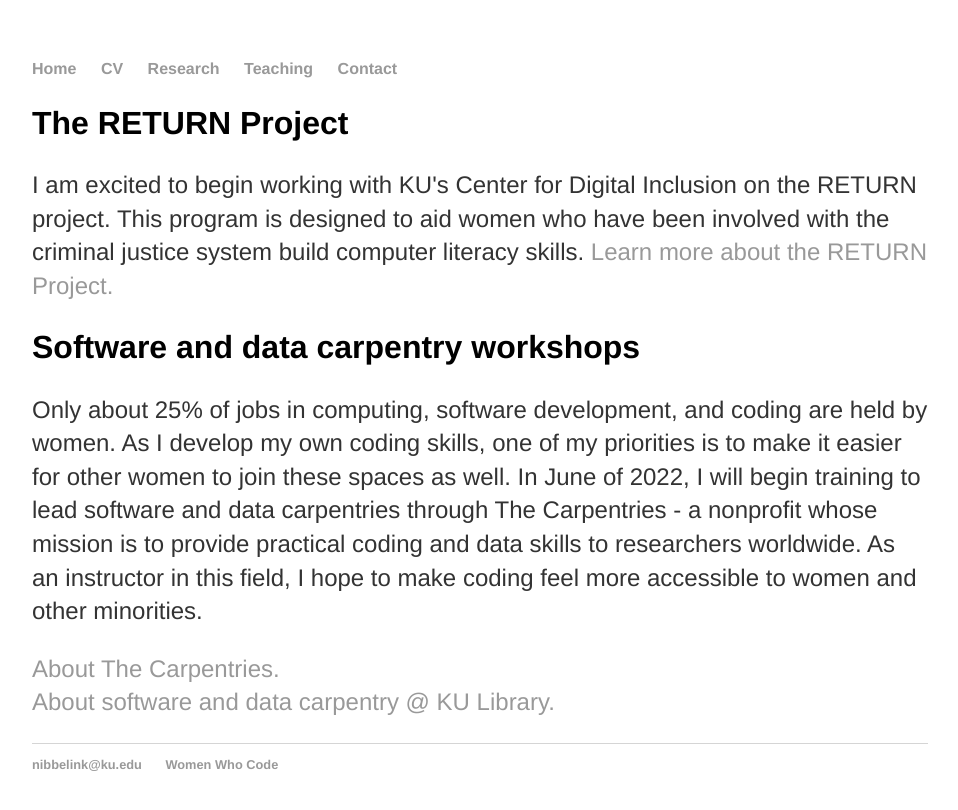
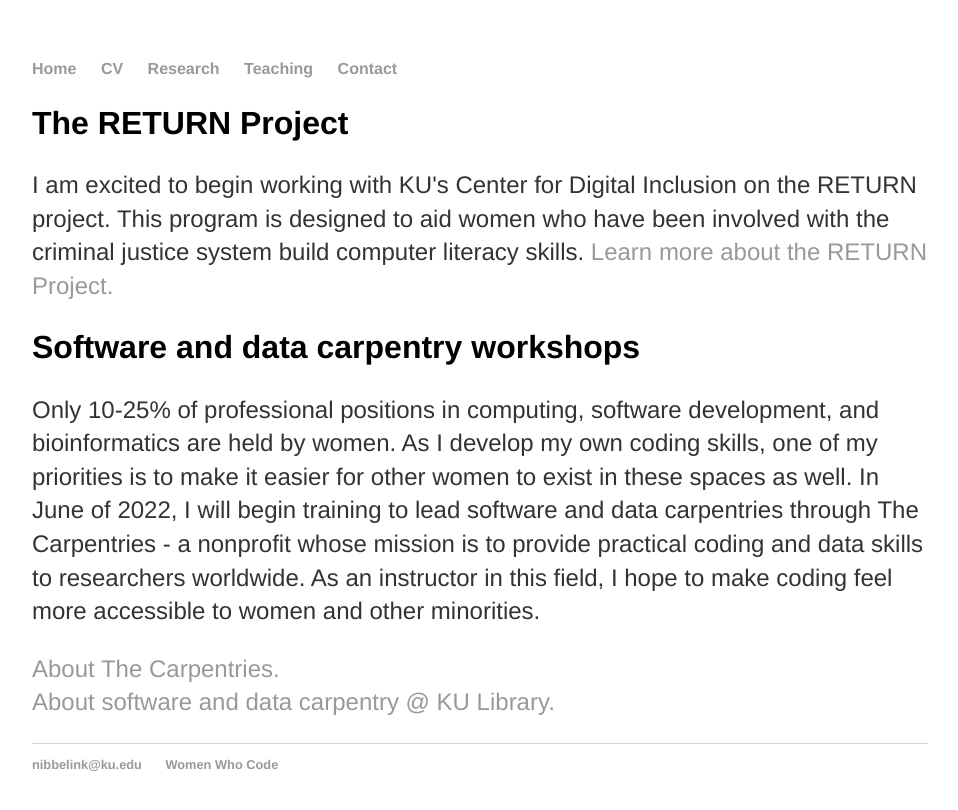
Before and after one commit to megannibbs/megannibbelink.github.io, a Jekyll site: the page built from return/index.html, in a window 1280 px wide. Shown: the top 810 px of the page, without its empty margins (160-1118 px from the left). Built offline with Jekyll 4.4.1, drawn with Linux system fonts in a browser that asks for light colours.

Commit message:
Update index.html

```diff
--- a/return/index.html
+++ b/return/index.html
@@ -8,9 +8,11 @@ title: Meg Nibbelink | Teaching
 	designed to aid women who have been involved with the criminal justice system build computer literacy skills.
 	<a href="https://cdi.ku.edu/about">Learn more about the RETURN Project.</a></p>
 	<h2>Software and data carpentry workshops</h2>
-	<p>Only about 25% of jobs in computing, software development, and coding are held by women. As I develop my own coding skills, one of my priorities is to make it easier for other women to join these spaces as well.
+	<p>Only 10-25% of professional positions in computing, software development, and bioinformatics are held by women.
+		As I develop my own coding skills, one of my priorities is to make it easier for other women to exist in these spaces as well.
 		In June of 2022, I will begin training to lead software and data carpentries through The Carpentries - a nonprofit whose mission is to provide
-		practical coding and data skills to researchers worldwide. As an instructor in this field, I hope to make coding feel more accessible to women and other minorities.</br></p>
+		practical coding and data skills to researchers worldwide.
+		As an instructor in this field, I hope to make coding feel more accessible to women and other minorities.</br></p>
 	<p><a href="https://carpentries.org/about/">About The Carpentries.</a></br>
 	<a href="https://lib.ku.edu/software-carpentry">About software and data carpentry @ KU Library.</a></br></p>
 
```
